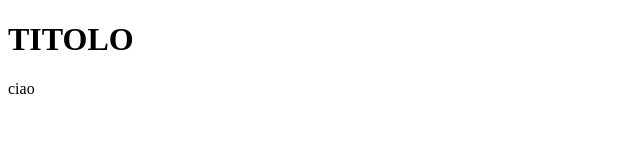
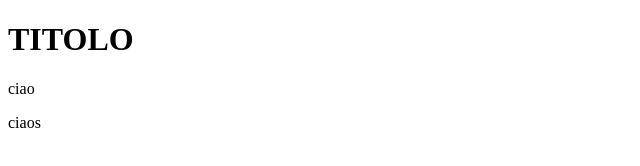
Before and after one commit to WalterFrongia/repo-test, a plain HTML site: page index.html in a window 1280 px wide. Shown: the full height of the page, 0-640 px from the left. Drawn offline with Linux system fonts and the light colour scheme.

Commit message:
Aggiunto testo

```diff
--- a/index.html
+++ b/index.html
@@ -9,6 +9,7 @@
     <div>
         <h1>TITOLO</h1>
         <p>ciao</p>
+        <p>ciaos</p>
     </div>
 </body>
 </html>
```
